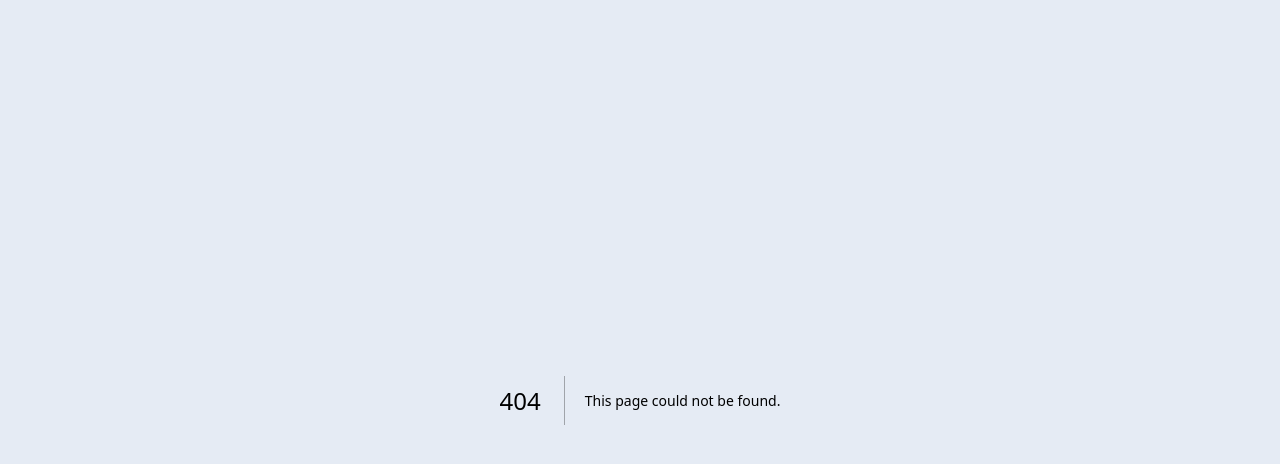
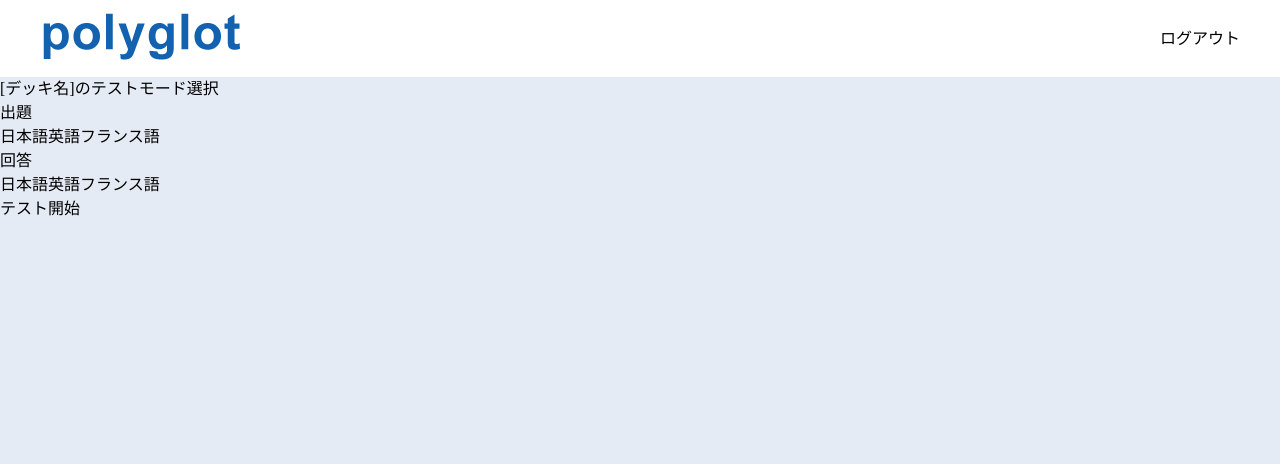
Before and after one commit to MutsuBojiiwa/multilingual-word-card-react, a Next.js app: page /examSelect in a window 1280 px wide. Before the commit this address had no page. Shown: the top 464 px of the page. Built offline with nearby package versions, Linux system fonts and the light colour scheme; no server answers.

Commit message:
テストモード選択画面作成

```diff
--- /dev/null
+++ b/src/pages/examSelect.tsx
@@ -0,0 +1,28 @@
+import CustomHead from "@/components/customHead"
+import Header from "@/components/header"
+
+
+const ExamSelect = () => {
+  return (
+    <>
+      <CustomHead />
+      <Header />
+      <div>[デッキ名]のテストモード選択</div>
+      <div>
+        <div>出題</div>
+        <button>日本語</button>
+        <button>英語</button>
+        <button>フランス語</button>
+      </div>
+      <div>
+        <div>回答</div>
+        <button>日本語</button>
+        <button>英語</button>
+        <button>フランス語</button>
+      </div>
+      <button>テスト開始</button>
+    </>
+  )
+}
+
+export default ExamSelect
```
Also changed, not shown: 1 other file (tests, documents, lock files or other folders).
